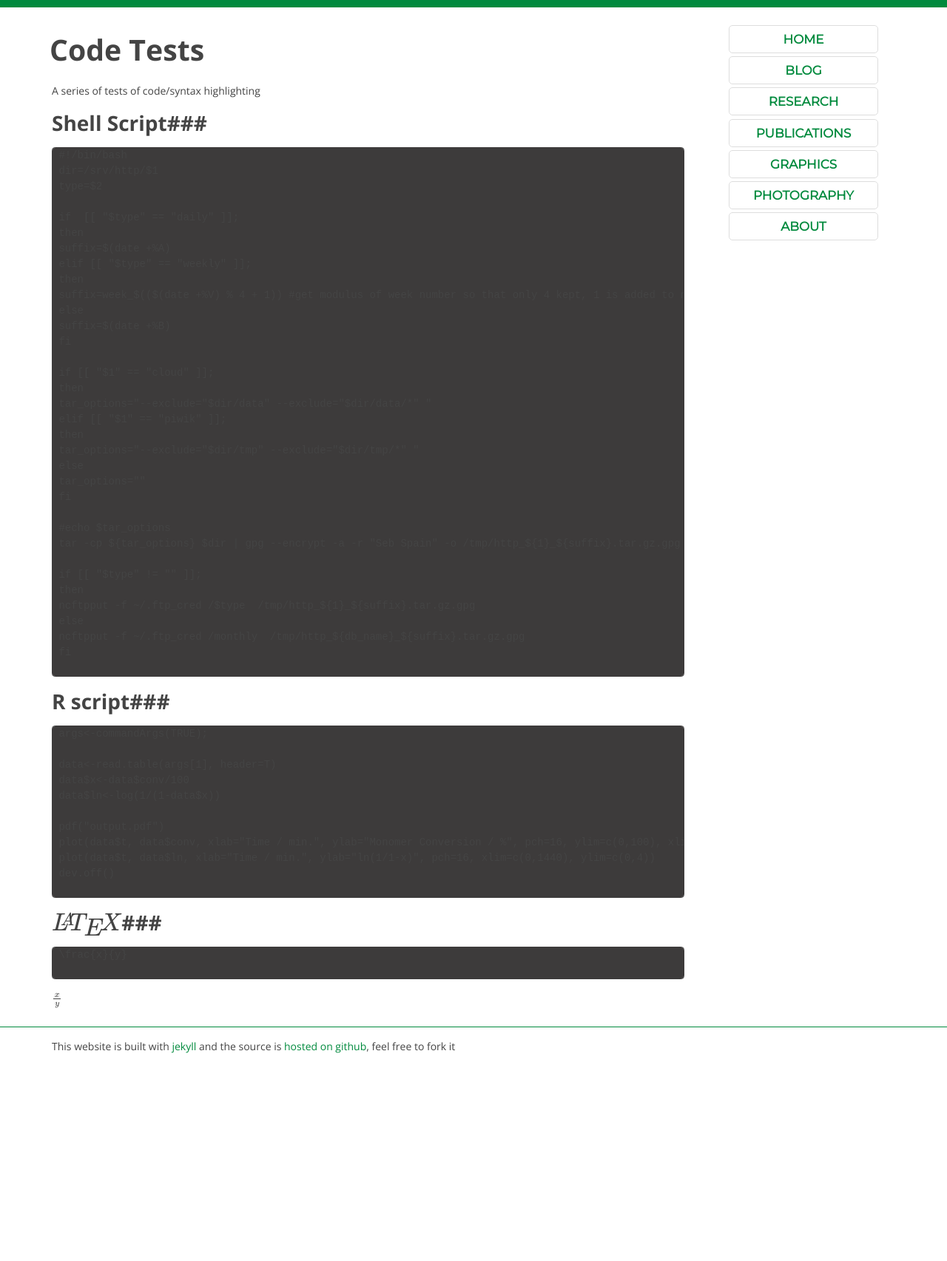
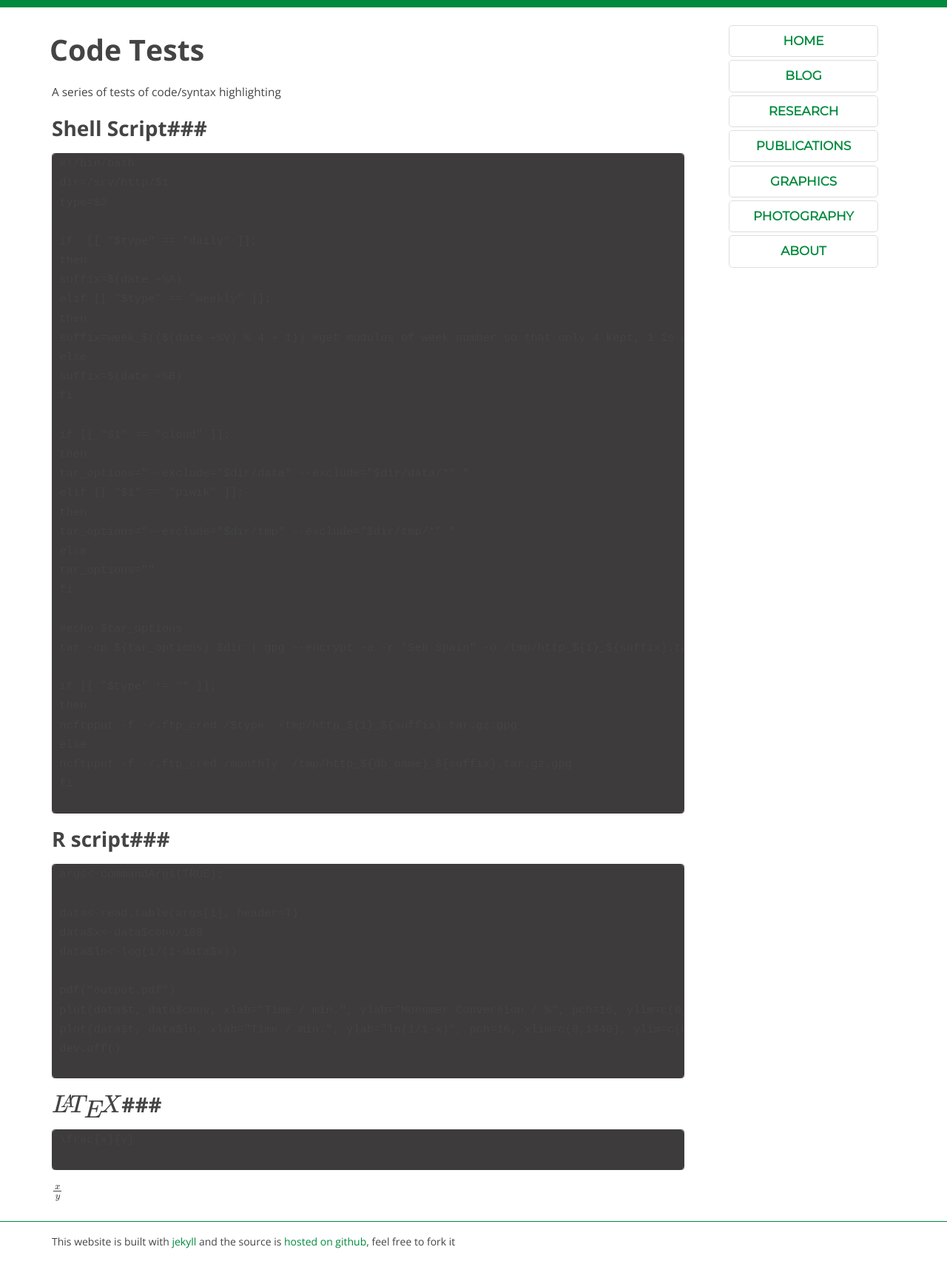
Before and after one commit to sebspain/sebspain.github.io, a Jekyll site: the page built from code_tests.md, in a window 1280 px wide. Shown: the whole page at 74% size. Built offline with Jekyll 4.4.1, drawn with Linux system fonts in a browser that asks for light colours; Markdown is read by kramdown in place of the engine named in the settings; formulas are drawn with MathJax 3; before the commit the page ends 1440 px from its top, so only the background shows below that.

Commit message:
minor font variation

```diff
--- a/css/style.css
+++ b/css/style.css
@@ -76,8 +76,8 @@ header p {
 }
 
 p, pre {
-  font-size: 1em;
-  line-height: 1.5em;
+  font-size: 1.1em;
+  line-height: 1.7em;
 }
 
 blockquote {
@@ -132,6 +132,7 @@ li.posts {
   width: 10em;
   text-align: center;
   font-size: 1.2em;
+  line-height: 1.5em;
 }
 
 .nav-button:hover, .nav-button:focus {
```
